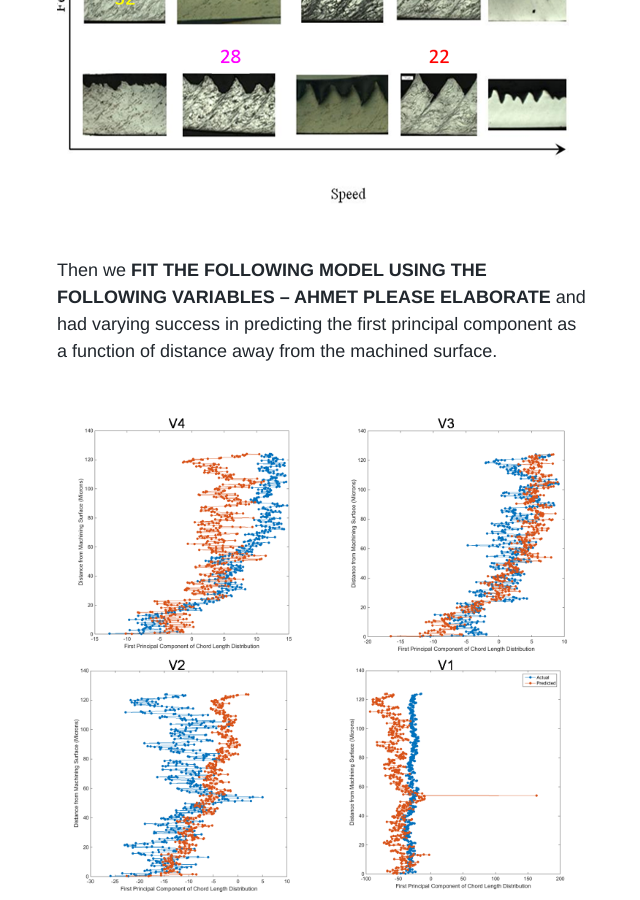
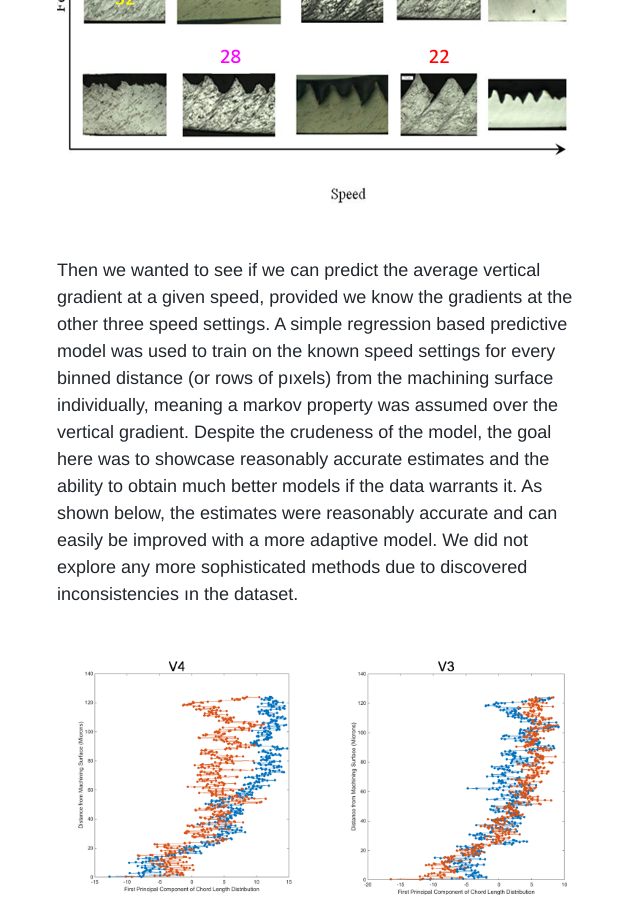
Before and after one commit to Materials-Informatics-Class-Fall2014/MIC-Machining-Gradients, a Jekyll site: the page built from _posts/2014-12-10-Executive-Summary.md, in a window 1280 px wide and 900 px high, scrolled down 12760 px. Shown: the whole window, without its empty margins (317-957 px from the left). Built offline with Jekyll 4.4.1, drawn with Linux system fonts in a browser that asks for light colours; nearby versions of some CDN libraries; some web fonts are replaced; comment, search, counter and statistics services are not loaded.

Commit message:
Update 2014-12-10-Executive-Summary.md

```diff
--- a/_posts/2014-12-10-Executive-Summary.md
+++ b/_posts/2014-12-10-Executive-Summary.md
@@ -149,7 +149,8 @@
 
 [![Image](http://matinfteam4.github.io/images/final/marg.png)](http://matinfteam4.github.io/images/final/marg.png)
 
-Then we **FIT THE FOLLOWING MODEL USING THE FOLLOWING VARIABLES -- AHMET PLEASE ELABORATE** and had varying success in predicting the first principal component as a function of distance away from the machined surface.
+Then we wanted to see if we can predict the average vertical gradient at a given speed, provided we know the gradients at the
+other three speed settings. A simple regression based predictive model was used to train on the known speed settings for every binned distance (or rows of pıxels) from the machining surface individually, meaning a markov property was assumed over the vertical gradient. Despite the crudeness of the model, the goal here was to showcase reasonably accurate estimates and the ability to obtain much better models if the data warrants it. As shown below, the estimates were reasonably accurate and can easily be improved with a more adaptive model. We did not explore any more sophisticated methods due to discovered inconsistencies ın the dataset.
 
 [![Image](http://matinfteam4.github.io/images/final/learn1.png)](http://matinfteam4.github.io/images/final/learn1.png)
 
```
